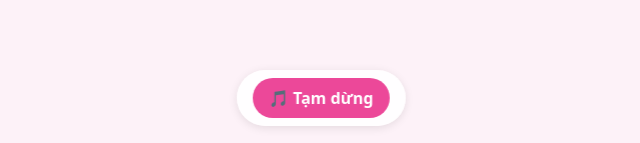
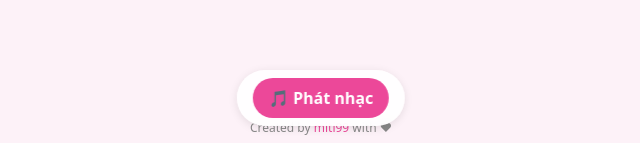
Before and after one commit to tiennm99/valentine2025, a plain HTML site: page index.html in a window 1280 px wide. Shown: the part 654-797 px from the top of the page, 319-959 px from the left. Drawn offline with nearby package versions, Linux system fonts and the light colour scheme.

Commit message:
feat: not auto play music, add watermark

```diff
--- a/index.html
+++ b/index.html
@@ -9,14 +9,14 @@
 </head>
 <body class="bg-pink-50">
     <div class="music-controls">
-        <audio id="backgroundMusic" autoplay loop>
+        <audio id="backgroundMusic" loop>
             <source src="until-you.mp3" type="audio/mp3">
         </audio>
         <audio id="successMusic">
             <source src="i-do.mp3" type="audio/mp3">
         </audio>
         <button id="toggleMusic" class="bg-pink-500 hover:bg-pink-600 text-white font-bold py-2 px-4 rounded-full text-sm md:text-base">
-            🎵 Tạm dừng
+            🎵 Phát nhạc
         </button>
     </div>
 
@@ -66,5 +66,8 @@
     </div>
 
     <script src="script.js"></script>
+    <div class="watermark text-center text-gray-500 text-xs mt-4">
+        Created by <a href="https://miti99.dev" target="_blank" class="text-pink-500">miti99</a> with &hearts;
+    </div>
 </body>
 </html>
--- a/script.js
+++ b/script.js
@@ -59,25 +59,8 @@ const playNewMusic = async (music) => {
 };
 
 const initializeAudio = async () => {
-    try {
-        backgroundMusic.volume = 0;
-        await backgroundMusic.play();
-        isMusicPlaying = true;
-        toggleButton.textContent = '🎵 Tạm dừng';
-
-        const fadeInInterval = setInterval(() => {
-            if (backgroundMusic.volume < 0.9) {
-                backgroundMusic.volume += 0.1;
-            } else {
-                clearInterval(fadeInInterval);
-                backgroundMusic.volume = 1.0;
-            }
-        }, 100);
-    } catch (error) {
-        console.log('Autoplay prevented:', error);
-        isMusicPlaying = false;
-        toggleButton.textContent = '🎵 Phát nhạc';
-    }
+    isMusicPlaying = false;
+    toggleButton.textContent = '🎵 Phát nhạc';
 };
 
 window.addEventListener('DOMContentLoaded', initializeAudio);
@@ -94,7 +77,7 @@ document.addEventListener('visibilitychange', () => {
     }
 });
 
-toggleButton.addEventListener('click', () => {
+toggleButton.addEventListener('click', async () => {
     if (isMusicPlaying) {
         if (isSuccessScreen) {
             successMusic.pause();
@@ -104,9 +87,9 @@ toggleButton.addEventListener('click', () => {
         toggleButton.textContent = '🎵 Phát nhạc';
     } else {
         if (isSuccessScreen) {
-            successMusic.play();
+            await successMusic.play();
         } else {
-            backgroundMusic.play();
+            await backgroundMusic.play();
         }
         toggleButton.textContent = '🎵 Tạm dừng';
     }
--- a/styles.css
+++ b/styles.css
@@ -88,6 +88,15 @@
   display: none;
 }
 
+.watermark {
+  position: fixed;
+  bottom: 10px;
+  width: 100%;
+  text-align: center;
+  font-size: 0.75rem;
+  color: #888;
+}
+
 @media (max-width: 640px) {
   .music-controls {
       bottom: 10px;
```
